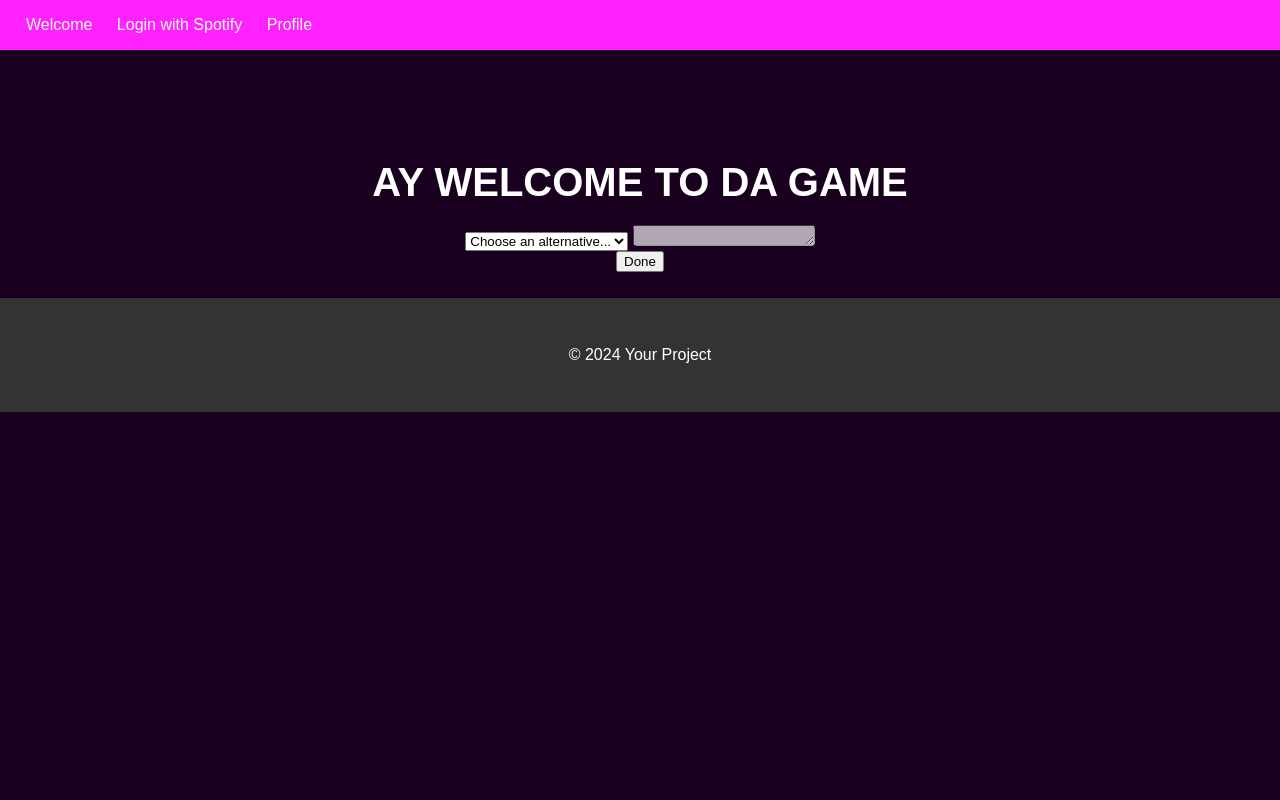
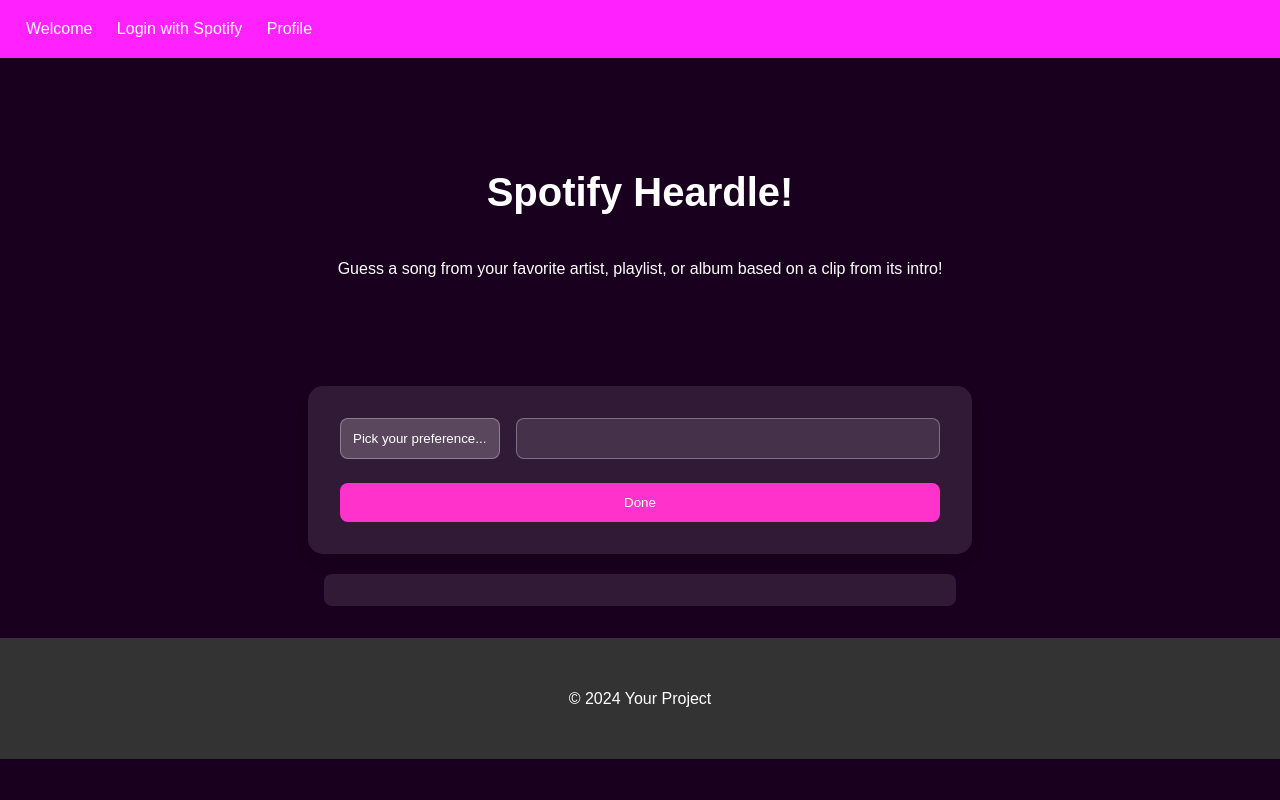
Before and after one commit to anirudh-seshadri/spotify-wrapped, a Django app: page /gameintro/ in a window 1280 px wide. Run offline with Django 5.2, Linux system fonts and the light colour scheme.

Commit message:
Improved the look of the game intro and improved its logic
Made it look better and made sure that if there was a problem the right notification popped up

```diff
--- /dev/null
+++ b/web_app/static/web_app/css/gameintro.css
@@ -0,0 +1,133 @@
+.hidden {
+    display: none;
+}
+
+body {
+    margin: 0;
+    padding: 0;
+    font-family: 'Arial', sans-serif;
+    background-color: #1a001f;
+    color: white;
+    line-height: 1.6;
+}
+
+header {
+    display: flex;
+    justify-content: space-between;
+    padding: 1rem;
+    background-color: #f2f;
+    color: white;
+    position: fixed;
+    width: 100%;
+    top: 0;
+    z-index: 1000;
+}
+
+nav a {
+    color: white;
+    text-decoration: none;
+    margin: 0 10px;
+}
+
+.welcome-container {
+    text-align: center;
+    margin-top: 20vh;
+    padding: 0 20px;
+}
+
+h1 {
+    font-size: 2.5rem;
+    margin-bottom: 2rem;
+}
+
+main {
+    max-width: 600px;
+    margin: 0 auto;
+    padding: 2rem;
+    background-color: rgba(255, 255, 255, 0.1);
+    border-radius: 15px;
+    box-shadow: 0 10px 30px rgba(0, 0, 0, 0.2);
+    margin-top: calc(0.5vh + 100px);
+}
+
+#select-div {
+    display: flex;
+    flex-direction: row;
+    gap: 1rem;
+    margin-bottom: 1.5rem;
+}
+
+#select {
+    padding: 12px;
+    background-color: rgba(255, 255, 255, 0.2);
+    color: white;
+    border: 1px solid rgba(255, 255, 255, 0.3);
+    border-radius: 8px;
+    appearance: none;
+    cursor: pointer;
+}
+
+#select option {
+    background-color: #1a001f;
+    color: white;
+}
+
+textarea {
+    width: 100%;
+    padding: 12px;
+    background-color: rgba(255, 255, 255, 0.1);
+    color: white;
+    border: 1px solid rgba(255, 255, 255, 0.3);
+    border-radius: 8px;
+    resize: none;
+}
+
+#button {
+    width: 100%;
+    padding: 12px;
+    background-color: #ff33cc;
+    color: white;
+    border: none;
+    border-radius: 8px;
+    cursor: pointer;
+    transition: background-color 0.3s ease;
+}
+
+#button:hover {
+    background-color: #ff66ff;
+}
+
+#result {
+    max-width: 600px;
+    margin: 2rem auto;
+    padding: 1rem;
+    background-color: rgba(255, 255, 255, 0.1);
+    border-radius: 8px;
+    overflow-x: auto;
+}
+
+.notification {
+    position: fixed;
+    top: 330px;
+    left: 50%;
+    transform: translateX(-50%);
+    background-color: rgba(0, 0, 0, 0.7);
+    color: white;
+    padding: 10px 20px;
+    border-radius: 5px;
+}
+
+footer {
+    text-align: center;
+    padding: 2rem;
+    background-color: #333;
+    color: white;
+    margin-top: 2%;
+}
+
+@media (max-width: 768px) {
+    main {
+        margin-top: calc(20vh + 50px);
+        padding: 1rem;
+    }
+}
--- a/web_app/static/web_app/js/game.js
+++ b/web_app/static/web_app/js/game.js
@@ -25,7 +25,7 @@
 
 const addSecondButton = document.getElementById('addSecond');
 
-setInterval(() => updateMeter(duration), 8);
+setInterval(() => updateMeter(duration), 10);
 
 function newSong() {
     trackReady = false;
@@ -279,7 +279,7 @@
 };
 
 document.getElementById('play').onclick = function() {
-    if(!trackReady){
+    if(!trackReady || isPlaying){
         return;
     }
     const play = this;
--- a/web_app/static/web_app/js/gamestart.js
+++ b/web_app/static/web_app/js/gamestart.js
@@ -39,6 +39,11 @@
         startupValue = parseInt(select.value);
         startupID = textarea.value;
 
+        if(startupValue == 0){
+            showShortNotification("You have to pick a preference!")
+            return;
+        }
+
         let isValid = false;
 
         if (startupValue === 8 || startupValue === 9) {
@@ -51,13 +56,15 @@
                 const data = await response.json();
 
                 if (data.tracks.length == 0) {
-                    showShortNotification("No valid songs found!! Please enter a different search.");
+                    showShortNotification("No valid songs found! Please enter a different search.");
                     return;
                 }else{
                     isValid = true;
                 }
             }catch(error){
                 console.error('Request failed', error);
+                window.location.href = "/game/";
+                return;
             }
         }else if(startupValue > 0 && startupID.length > 0) {
             isValid = await validateSpotifyID(startupID, getTypeForValidation(startupValue));
@@ -71,7 +78,7 @@
 
             window.location.href = "/game/";
         } else {
-            showShortNotification("Invalid ID!! Please enter a different one.")
+            showShortNotification("Invalid ID! Please enter a different one.")
         }
     }
 });
--- a/web_app/templates/gameintro.html
+++ b/web_app/templates/gameintro.html
@@ -6,7 +6,7 @@
     <meta name="viewport" content="width=device-width, initial-scale=1.0">
     <title>Spotify Wrapped Game</title>
     <link rel="stylesheet" href="{% static 'web_app/css/styles.css' %}">
-    <link rel="stylesheet" href="{% static 'web_app/css/game.css' %}">
+    <link rel="stylesheet" href="{% static 'web_app/css/gameintro.css' %}">
     <script src="https://code.jquery.com/jquery-3.6.0.min.js"></script>
     {% comment %} <script src="{% static 'web_app/js/game.js' %}" defer></script> {% endcomment %}
     <script src="{% static 'web_app/js/gamestart.js' %}" defer></script>
@@ -20,16 +20,20 @@
         </nav>
     </header>
     <div class="welcome-container">
-        <h1>AY WELCOME TO DA GAME</h1>
-        <p>{{ greeting }}</p> <!-- This should display "How are you, user?" -->
+        <h1>Spotify Heardle!</h1>
+        <p>Guess a song from your favorite artist, playlist, or album based on a clip from its intro!</p>
     </div>
     <div style="margin-top: 20px;">
+
+    <div id="short-notification" class="notification hidden">
+        <span id="short-notification-message"></span>
+    </div>
 
     <main>
         <div id="content">
             <div id="select-div">
                 <select id="select" name="select">
-                    <option hidden disabled selected>Choose an alternative...</option>
+                    <option value="0" hidden disabled selected>Pick your preference...</option>
                     <option value="1">Artist (by name)</option>
                     <option value="2">Artist (by ID)</option>
                     <option value="3">Playlist (by name)</option>
@@ -44,9 +48,6 @@
             </div>
             <button id="button">Done</button>
         </div>
-        <div id="short-notification" class="notification hidden">
-            <span id="short-notification-message"></span>
-        </div>
     </main>
 
     <pre id="result" style="margin-top: 20px;"></pre>
--- a/web_app/views.py
+++ b/web_app/views.py
@@ -317,7 +317,7 @@
     print('Access Token: ', access_token)
 
     if not access_token:
-        return redirect('welcome')
+        return redirect('spotify_login')
     return render(request, 'game.html')
 
 def game_intro(request):
```
Also changed, not shown: db.sqlite3.
